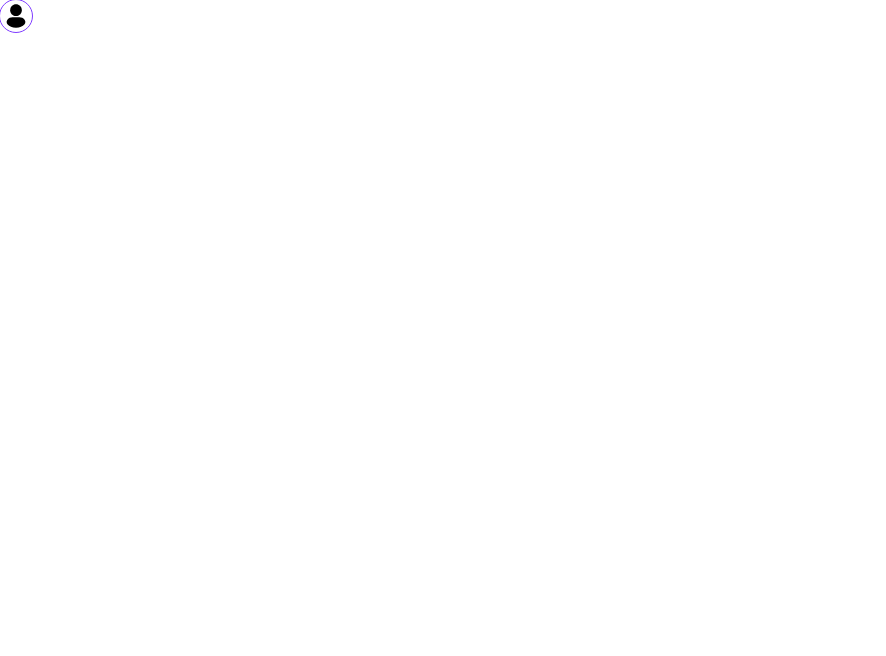
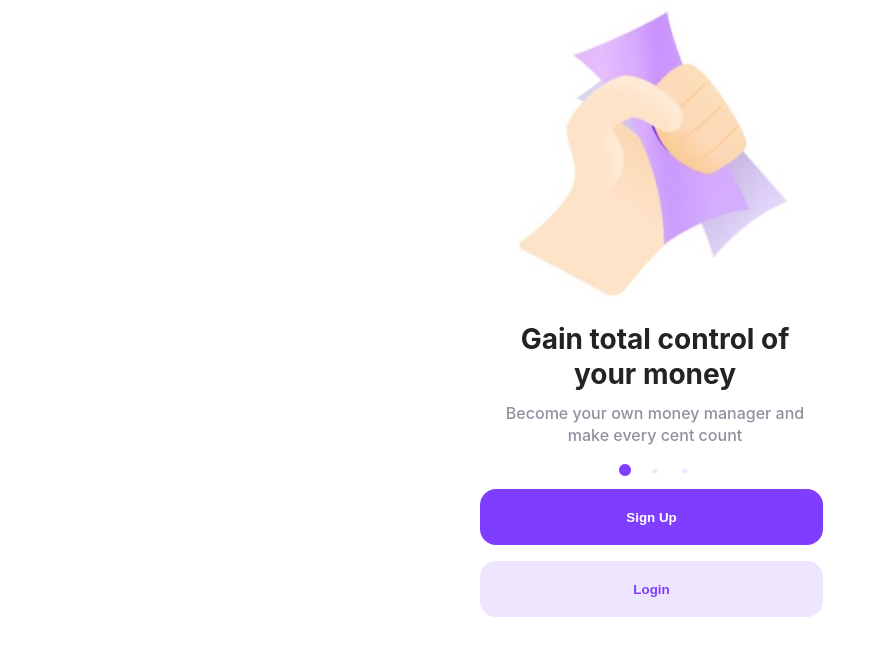
Before and after one commit to chandran-kannan/Expenso, a React (Vite) app: page / in a window 1280 px wide. Shown: the top 656 px of the page, without its empty margins (0-886 px from the left). Built offline with nearby package versions, Linux system fonts and the light colour scheme.

Commit message:
route changes

```diff
--- a/src/Routes/index.tsx
+++ b/src/Routes/index.tsx
@@ -1,13 +1,13 @@
 import { Routes } from 'react-router';
 import { BrowserRouter, Route } from 'react-router-dom';
-import UserAvatar from '../Components/UserAvatar';
+import WelcomeScreen from '../Pages/Register/WelcomeScreen';
 
 const RoutesWrapper = () => {
 
   return (
     <BrowserRouter>
       <Routes>
-        <Route path="/" element={<UserAvatar className="h-32px w-32px" />}></Route>
+      <Route path="/" element={<WelcomeScreen />}></Route>
       </Routes>
     </BrowserRouter>
   );
```
